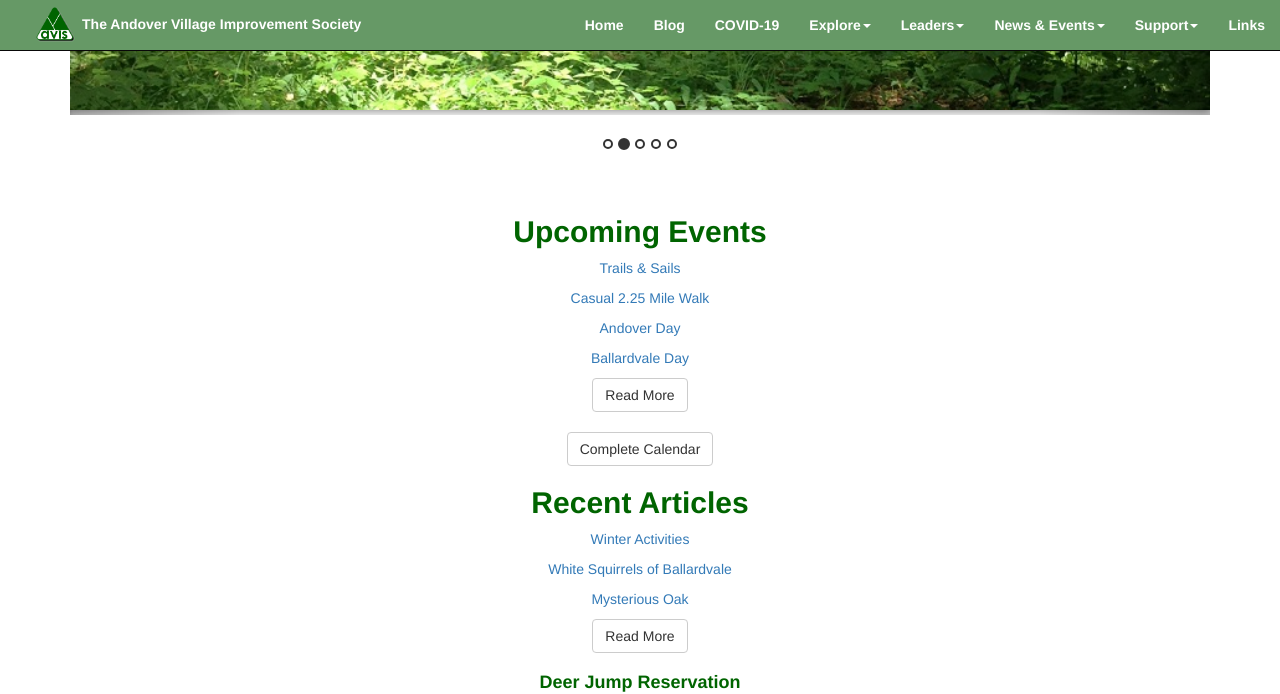
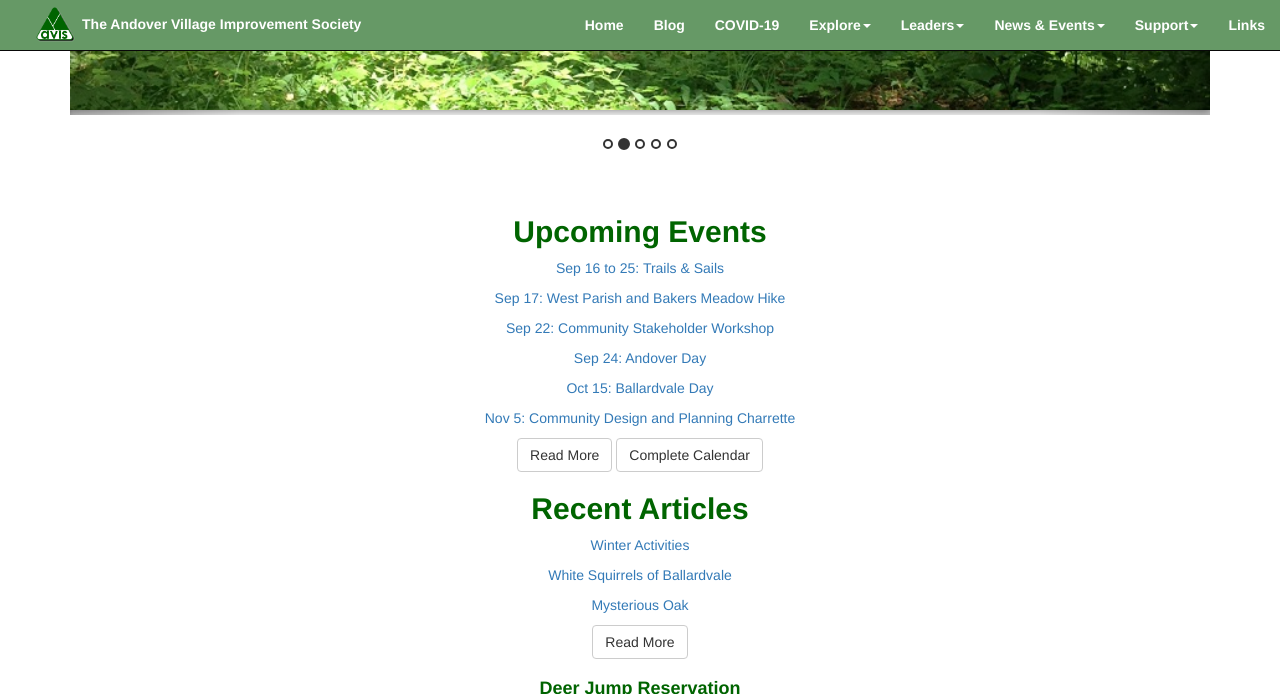
Before and after one commit to avisandover/avis-website, a Jekyll site: the page built from index.html, in a window 1280 px wide and 900 px high, scrolled down 460 px, cut to the strip 0-694 px from the top of the window. Built offline with Jekyll 4.4.1, drawn with Linux system fonts in a browser that asks for light colours; nearby versions of some CDN libraries.

Commit message:
Added new events.
+Fixed Trails&Sails Date on Calender
+Added Community Shareholder, West Parish, and Community Design and Planning Charrette
+Added new Upcoming events to home page.

```diff
--- a/index.html
+++ b/index.html
@@ -133,35 +133,40 @@ title: AVIS - Homepage
           <h2>Upcoming Events</h2>
           <p>
             <a href="/events.html">
-              Trails & Sails
+              Sep 16 to 25: Trails & Sails
             </a>
           </p>
-          <p></p>
-          <a
-            href="/events.html">
-            Casual 2.25 Mile Walk
-          </a>
+          <p>
+            <a href="/events.html">
+              Sep 17: West Parish and Bakers Meadow Hike
+            </a>
           </p>
-          <p></p>
-          <a
-            href="/events.html">
-            Andover Day
-          </a>
+          <p>
+            <a href="/events.html">
+              Sep 22: Community Stakeholder Workshop
+            </a>
           </p>
-          <p></p>
-          <a
-            href="/events.html">
-            Ballardvale Day
-          </a>
+          <p>
+            <a href="/events.html">
+              Sep 24: Andover Day
+            </a>
           </p>
-          <p></p>
+          <p>
+            <a href="/events.html">
+              Oct 15: Ballardvale Day
+            </a>
+          </p>
+          <p>
+            <a href="/events.html">
+              Nov 5: Community Design and Planning Charrette
+            </a>
+          </p>
+          <p>
           <div>
-            <a href="/events.html" class="btn btn-default">Read More</a>
+            <a href="/events.html" class="btn btn-default">Read More</a> <a href="/calendar.html"
+              class="btn btn-default">Complete Calendar</a>
           </div>
-          <br />
-          <div>
-            <a href="/calendar.html" class="btn btn-default">Complete Calendar</a>
-          </div>
+          </p>
 
           <h2>Recent Articles</h2>
           <p><a href="https://blog.avisandover.org/2022/02/winter-activities/">Winter Activities</a></p>
```
Also changed, not shown: _layouts/cal.html (+15 -3 lines), events.html (+41 -10 lines).
